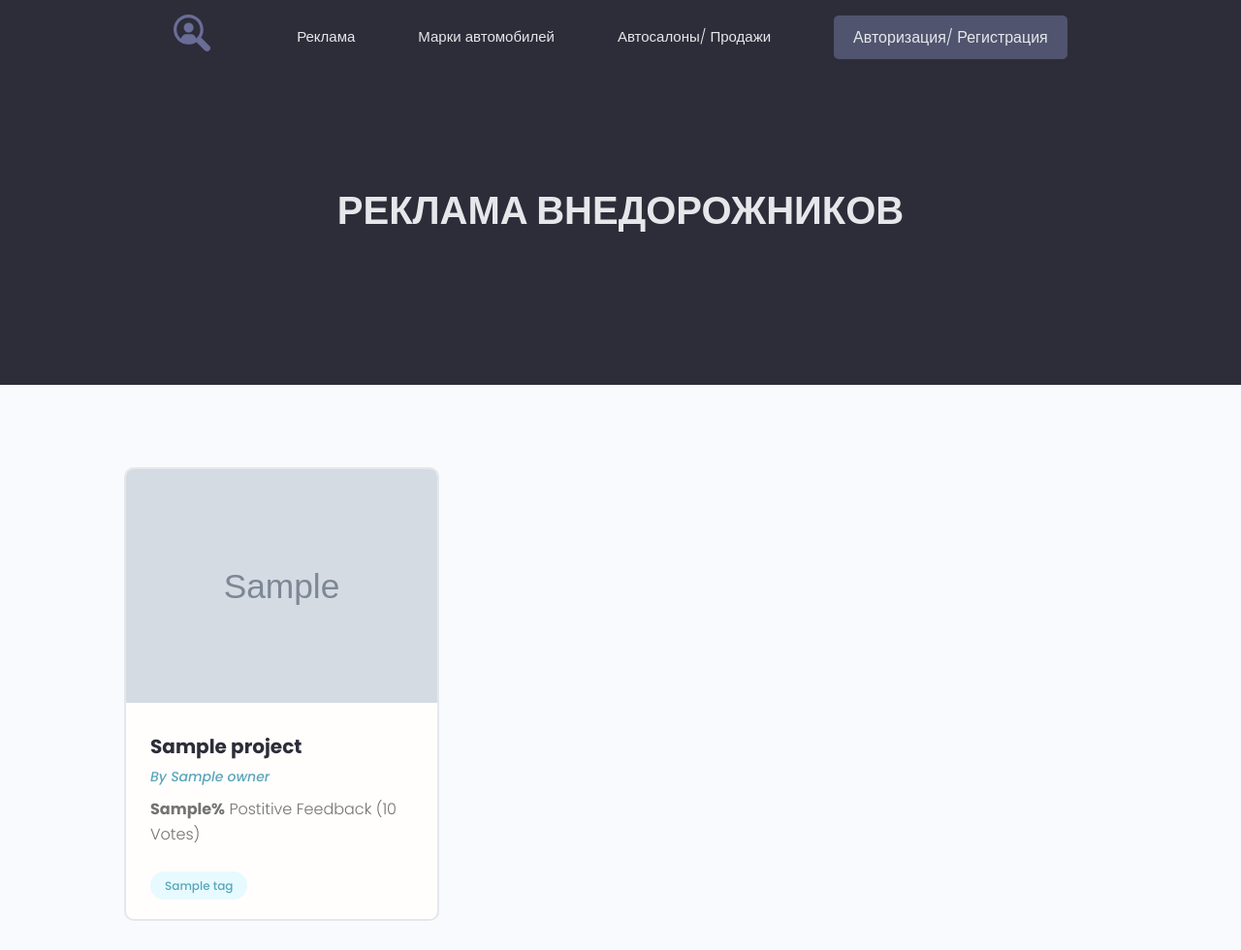
After one commit to BorDmitry/Automobilista, a Django app: template motorist/sales/templates/sales/index.html in a window 1280 px wide. The commit adds this page. Shown: the whole page at 97% size. Run offline with Django 4.2, Linux system fonts and the light colour scheme; the template is opened without the code that fills it: most values are stand-ins (such as "Sample title", 1, 10 or a date in 2020); grey boxes marked "Sample" are stand-in pictures; some libraries are stand-ins or nearby versions.

Commit message:
dz_05.03_Diplom_Project

```diff
--- a/motorist/motorist/settings.py
+++ b/motorist/motorist/settings.py
@@ -121,7 +121,7 @@ USE_TZ = True
 # https://docs.djangoproject.com/en/4.1/howto/static-files/
 
 STATIC_URL = 'static/'
-
+MEDIA_ROOT = BASE_DIR / 'static'
 MEDIA_URL = 'media/'
 MEDIA_ROOT = BASE_DIR / 'media'
 
--- /dev/null
+++ b/motorist/sales/templates/sales/index.html
@@ -0,0 +1,46 @@
+{% extends 'sales/base.html' %}
+{% block content %}
+  <!-- Main Section -->
+  <main class="cars">
+    <section class="hero-section text-center">
+      <div class="container container--narrow">
+        <div class="hero-section__box">
+          <h2><span>РЕКЛАМА ВНЕДОРОЖНИКОВ</span></h2>
+        </div>
+      </div>
+    </section>
+    <section class="projectsList">
+        <div class="container">
+          <div class="grid grid--three">
+
+            {% for car in cars %}
+            <div class="column">
+              <div class="card project">
+                <a href="#" class="project">
+                  <img class="project__thumbnail" src="{{ project.featured_image.url }}" alt="project thumbnail" />
+                  <div class="card__body">
+                    <h3 class="project__title">{{ project.title }}</h3>
+                    <p><a class="project__author" href="{% url 'user_profile' project.owner.id %}">By {{ project.owner.name }}</a></p>
+                    <p class="project--rating">
+                      <span style="font-weight: bold;">{{ project.vote_ratio }}%</span> Postitive
+                      Feedback ({{ project.vote_total }} Vote{{ project.vote_total|pluralize:'s' }})
+                    </p>
+                    <div class="project__tags">
+                      {% for tag in project.tags.all %}
+                      <span class="tag tag--pill tag--main">
+                        <small>{{ tag }}</small>
+                      </span>
+                      {% endfor %}
+                    </div>
+                  </div>
+                </a>
+              </div>
+            </div>
+            {% endfor %}
+
+          </div>
+        </div>
+      </section>
+
+
+{% endblock %}
--- a/motorist/sales/templates/sales/salons.html
+++ b/motorist/sales/templates/sales/salons.html
@@ -5,7 +5,7 @@
     <section class="hero-section text-center">
       <div class="container container--narrow">
         <div class="hero-section__box">
-          <h2><span>Автосалоны внедорожников</span></h2>
+          <h2><span>Автосалоны</span></h2>
         </div>
 
         <div class="hero-section__search">
```
Also changed, not shown: motorist/registr/forms.py (added, +14 -0 lines), motorist/registr/urls.py (+7 -1 lines), motorist/sales/templates/sales/commercials.html (deleted, +0 -13 lines), motorist/media/default.jpg (renamed from motorist/sales/static/images/first.jpg).
